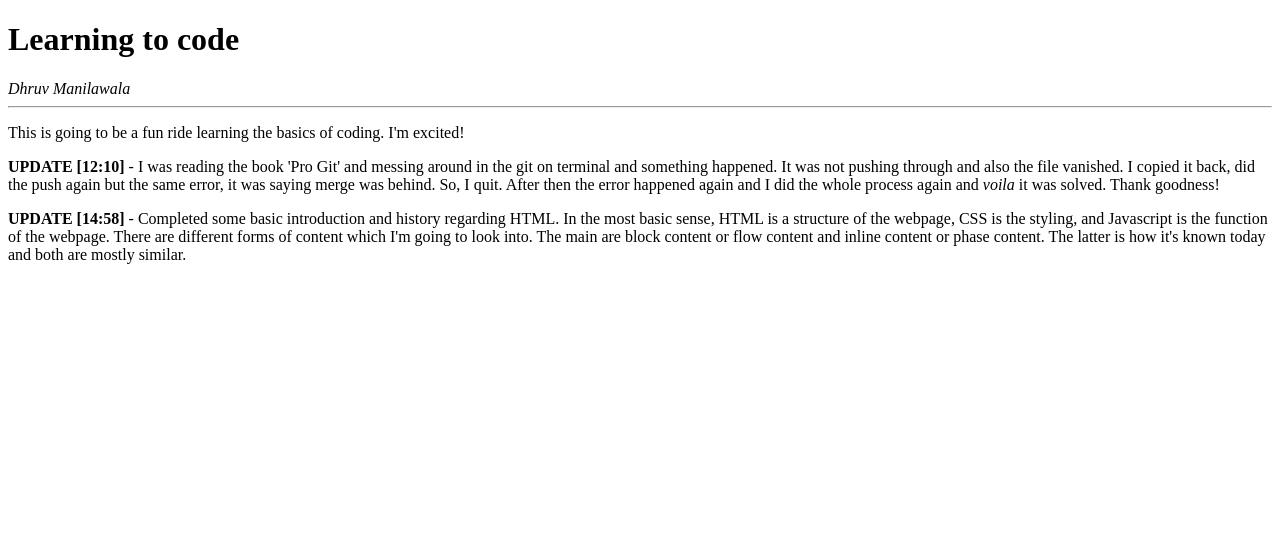
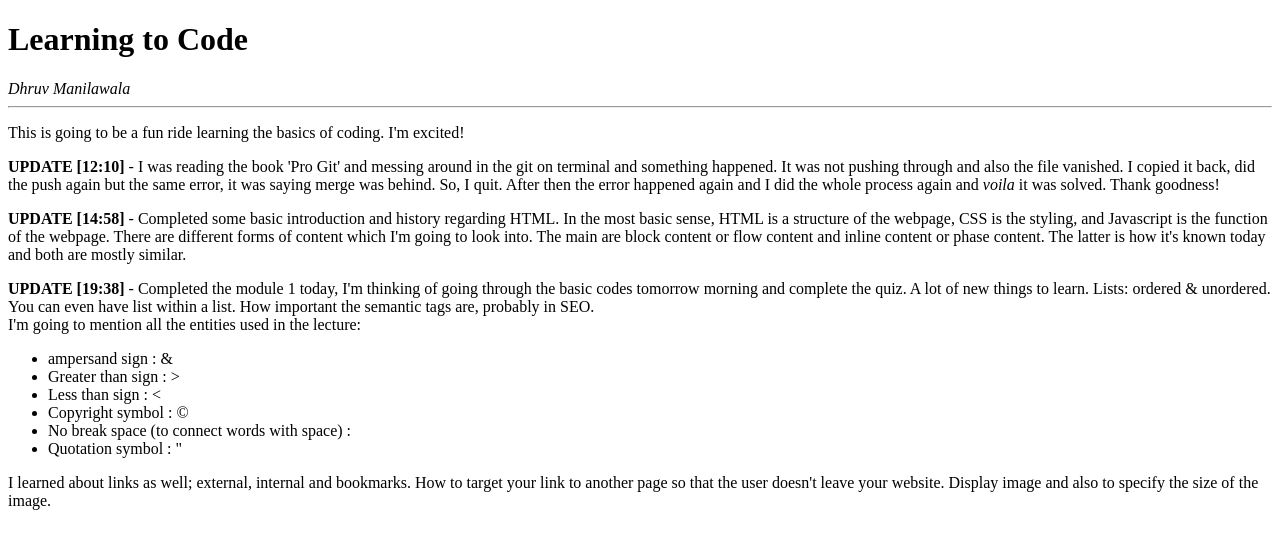
Before and after one commit to dhruvmanila/coding-updates, a plain HTML site: page module1-solution/index.html in a window 1280 px wide. Drawn offline with Linux system fonts and the light colour scheme.

Commit message:
UPDATE: Module 1 complete

```diff
--- a/module1-solution/index.html
+++ b/module1-solution/index.html
@@ -2,11 +2,11 @@
 <html lang="en">
 <head>
 	<meta charset="utf-8">
-	<meta name="viewport" content="width=device-width,initial-scale=0.8">
-	<title>Learning to coderm </title>
+	<meta name="viewport" content="width=device-width,initial-scale=1.0">
+	<title>Learning to Code</title>
 </head>
 <body>
-<h1>Learning to code</h1>
+<h1>Learning to Code</h1>
 <i>Dhruv Manilawala</i>
 <hr>
 <p>
@@ -18,5 +18,19 @@
 <p>
 	<b>UPDATE [14:58]</b> - Completed some basic introduction and history regarding HTML. In the most basic sense, HTML is a structure of the webpage, CSS is the styling, and Javascript is the function of the webpage. There are different forms of content which I'm going to look into. The main are block content or flow content and inline content or phase content. The latter is how it's known today and both are mostly similar.
 </p>
+<p>
+	<b>UPDATE [19:38]</b> - Completed the module 1 today, I'm thinking of going through the basic codes tomorrow morning and complete the quiz. A lot of new things to learn. Lists: ordered &amp; unordered. You can even have list within a list. How important the semantic tags are, probably in SEO.
+	<br>
+	I'm going to mention all the entities used in the lecture:
+	<ul>
+		<li>ampersand sign : &amp;</li>
+		<li>Greater than sign : &gt;</li>
+		<li>Less than sign : &lt;</li>
+		<li>Copyright symbol : &copy;</li>
+		<li>No break space (to connect words with space) : &nbsp;</li>
+		<li>Quotation symbol : &quot;</li>
+	</ul>
+	I learned about links as well; external, internal and bookmarks. How to target your link to another page so that the user doesn't leave your website. Display image and also to specify the size of the image.
+</p>
 </body>
 </html>
```
